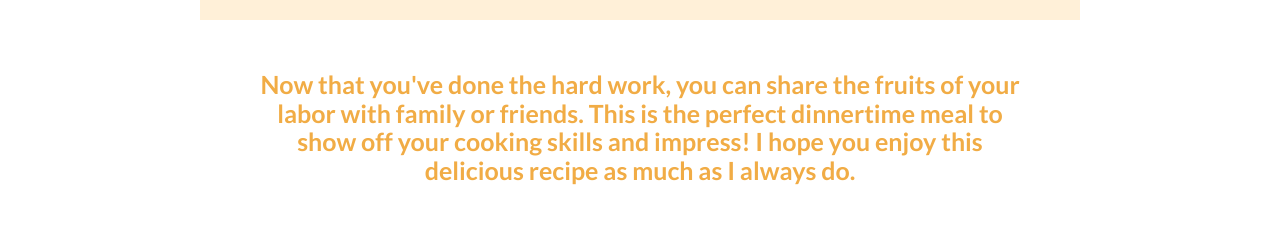
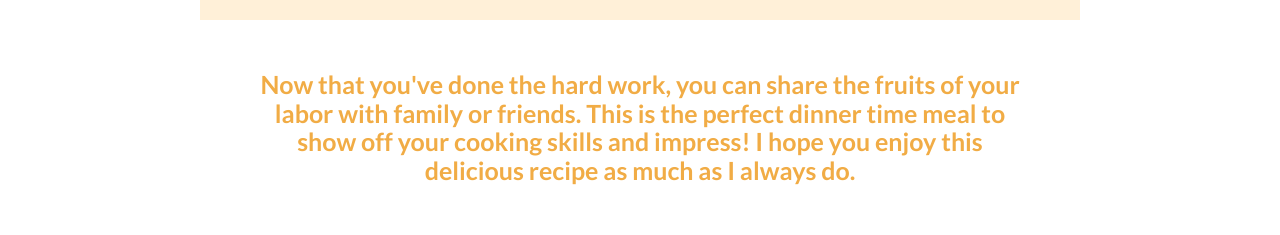
Before and after one commit to tmaso19/project-1, a plain HTML site: page index.html in a window 1280 px wide. Shown: the part 2686-2921 px from the top of the page. Drawn offline with Linux system fonts and the light colour scheme.

Commit message:
fixed typo

```diff
--- a/index.html
+++ b/index.html
@@ -79,7 +79,7 @@
   </div>
 
   <div class="closing">
-    <h4>Now that you've done the hard work, you can share the fruits of your labor with family or friends. This is the perfect dinnertime meal to show off your cooking skills and impress! I hope you enjoy this delicious recipe as much as I always do.</h4>
+    <h4>Now that you've done the hard work, you can share the fruits of your labor with family or friends. This is the perfect dinner time meal to show off your cooking skills and impress! I hope you enjoy this delicious recipe as much as I always do.</h4>
 
   </div>
 
```
